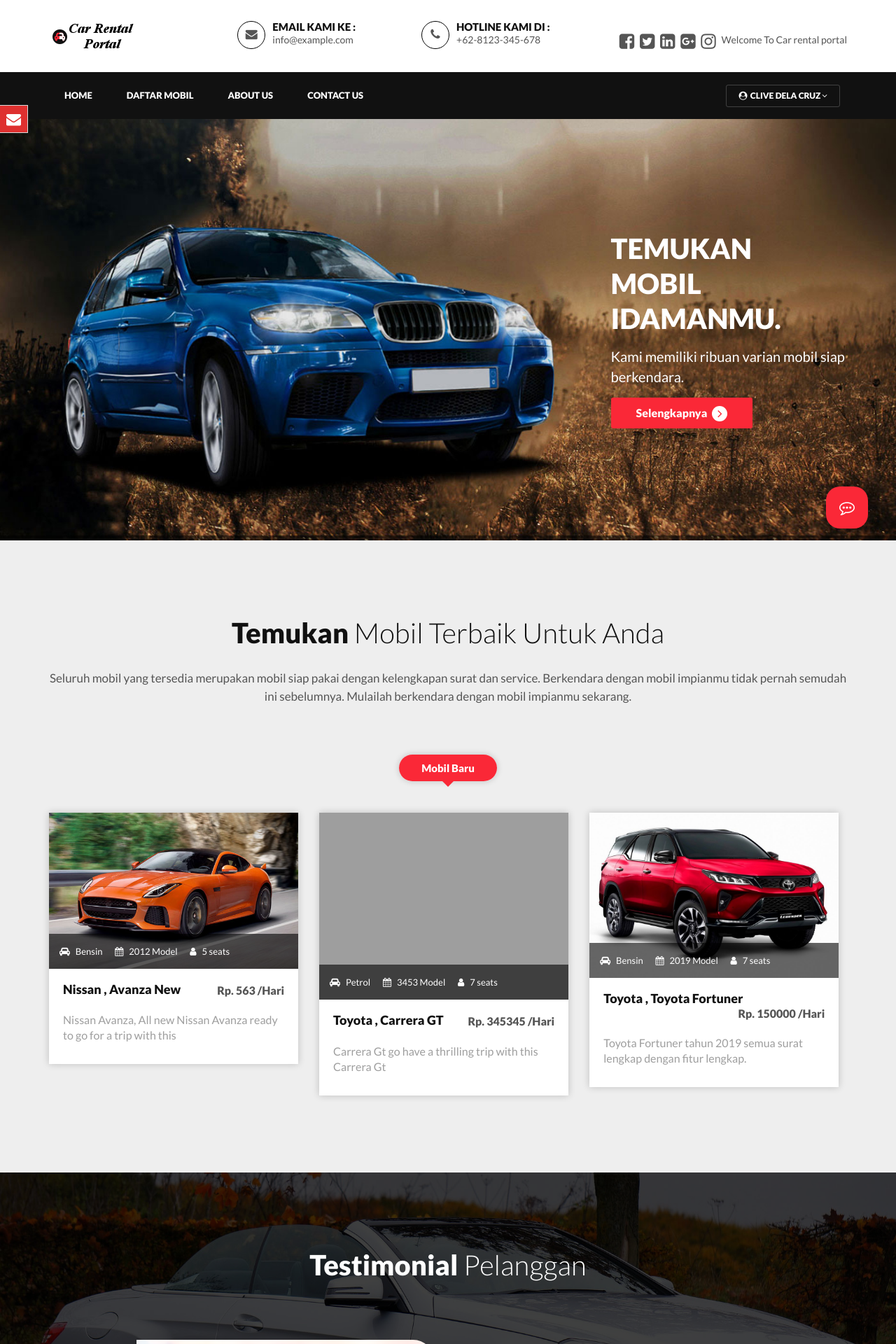
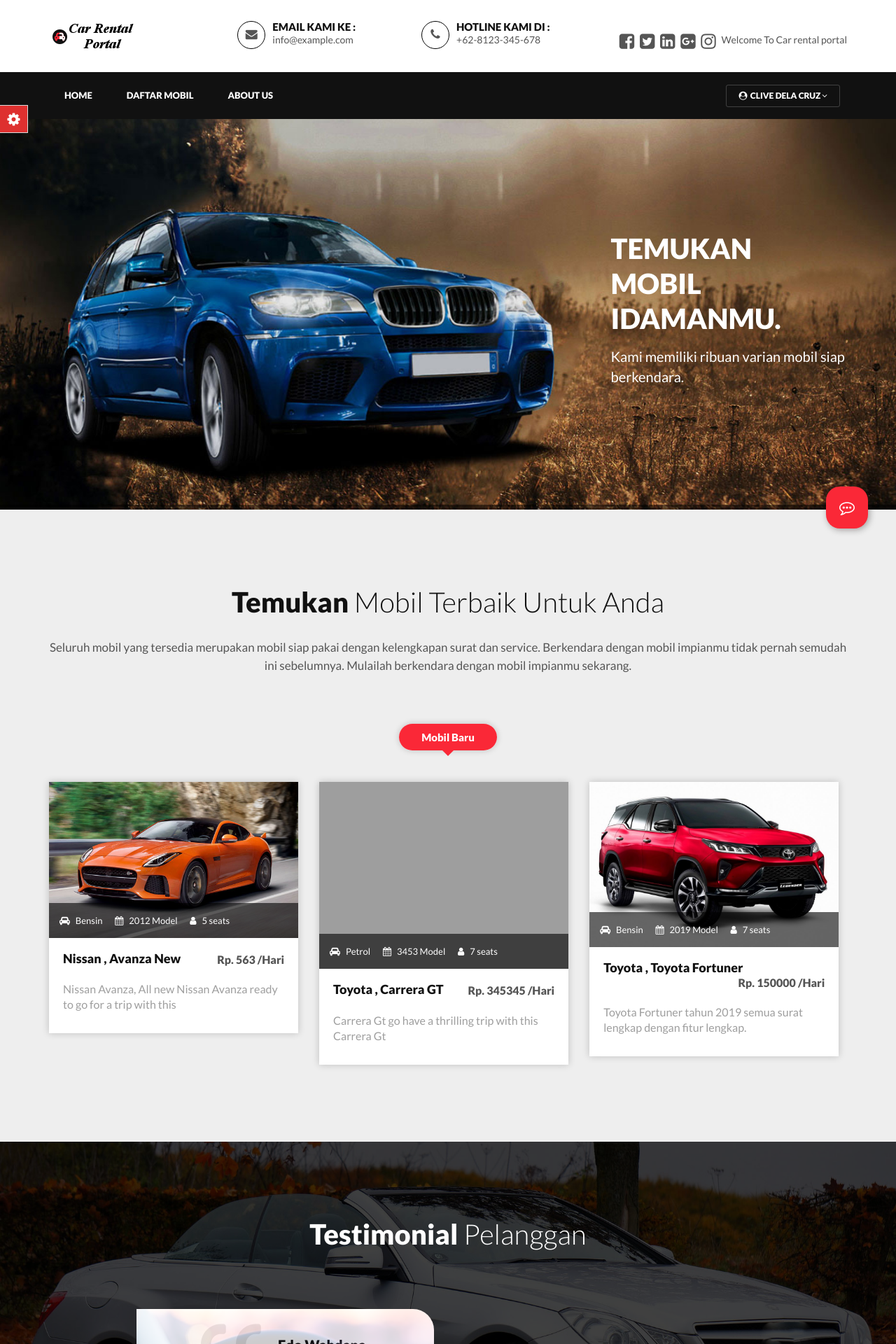
Before and after one commit to EdoWahdana/rental-mobil, a PHP site: page / in a window 1280 px wide. Shown: the top 1920 px of the page at 70% size. Run offline with PHP 8.4, Linux system fonts and the light colour scheme; a user stored in the database is signed in; data comes from the database, SQL or seed files in the repository; grey boxes are pictures that could not be loaded.

Commit message:
Fix header footer

```diff
--- a/includes/chat.php
+++ b/includes/chat.php
@@ -5,7 +5,7 @@
 
 <style>
 .adiv {
-    background: #04CB28;
+    background: #f59161;
     border-bottom-right-radius: 0;
     border-bottom-left-radius: 0;
     font-size: 12px;
--- a/includes/colorswitcher.php
+++ b/includes/colorswitcher.php
@@ -1,6 +1,6 @@
 <div class="switcher-wrapper">
     <div class="demo_changer">
-        <div class="demo-icon customBgColor"><i class="fa fa-envelope fa-2x"></i></div>
+        <div class="demo-icon customBgColor"><i class="fa fa-gear fa-2x"></i></div>
         <div class="form_holder">
             <div class="row">
                 <div class="col-lg-12 col-md-12 col-sm-12 col-xs-12">
--- a/includes/footer.php
+++ b/includes/footer.php
@@ -31,35 +31,6 @@
 ?>
 
 <footer>
-  <div class="footer-top">
-    <div class="container">
-      <div class="row">
-
-        <div class="col-md-6">
-          <h6>About Us</h6>
-          <ul>
-            <li><a href="page.php?type=aboutus">About Us</a></li>
-            <li><a href="page.php?type=privacy">Privacy</a></li>
-            <li><a href="page.php?type=terms">Terms of use</a></li>
-            <li><a href="admin/">Admin Login</a></li>
-          </ul>
-        </div>
-
-        <div class="col-md-3 col-sm-6">
-          <h6>Daftar Newsletter</h6>
-          <div class="newsletter-form">
-            <form method="post">
-              <div class="form-group">
-                <input type="email" name="subscriberemail" class="form-control newsletter-input" required placeholder="Enter Email Address" />
-              </div>
-              <button type="submit" name="emailsubscibe" class="btn btn-block">Daftar <span class="angle_arrow"><i class="fa fa-angle-right" aria-hidden="true"></i></span></button>
-            </form>
-            <p class="subscribed-text">*Kami memberi info mobil dan harga terbaru setiap minggunya.</p>
-          </div>
-        </div>
-      </div>
-    </div>
-  </div>
   <div class="footer-bottom">
     <div class="container">
       <div class="row">
--- a/includes/header.php
+++ b/includes/header.php
@@ -91,7 +91,7 @@
           <li><a href="index.php">Home</a></li>
           <li><a href="car-listing.php">Daftar Mobil</a>
           <li><a href="page.php?type=aboutus">About Us</a></li>
-          <li><a href="contact-us.php">Contact Us</a></li>
+          <!-- <li><a href="contact-us.php">Contact Us</a></li> -->
 
         </ul>
       </div>
--- a/index.php
+++ b/index.php
@@ -54,7 +54,6 @@
           <div class="banner_content">
             <h1>Temukan mobil idamanmu.</h1>
             <p>Kami memiliki ribuan varian mobil siap berkendara.</p>
-            <a href="#" class="btn">Selengkapnya <span class="angle_arrow"><i class="fa fa-angle-right" aria-hidden="true"></i></span></a> </div>
         </div>
       </div>
     </div>
```
